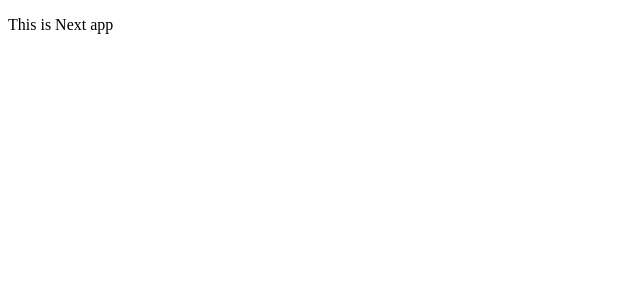
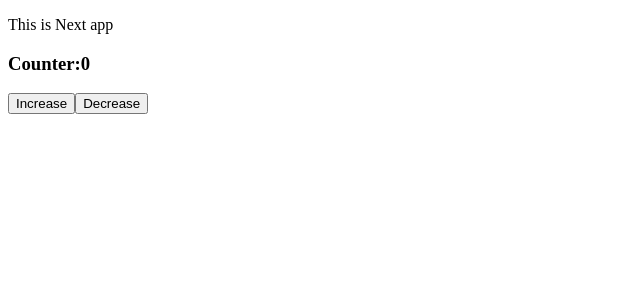
Before and after one commit to nayon117/my-nextjs-app, a Next.js app: page / in a window 1280 px wide. Shown: the top 300 px of the page, without its empty margins (0-640 px from the left). Built offline with nearby package versions, Linux system fonts and the light colour scheme.

Commit message:
create a counter app and learn to convert server to client comp

```diff
--- a/src/app/page.js
+++ b/src/app/page.js
@@ -1,8 +1,14 @@
+"use client";
+import { useState } from "react";
 
 const HomePage = () => {
+  const [counter,setCounter] = useState(0);
   return(
     <div>
        <p> This is Next app </p>
+       <h3>Counter:{counter}</h3>
+       <button className="btn bg-blue-600 px-2 py-1" onClick={()=>setCounter(counter+1)}>Increase</button>
+       <button className="btn bg-blue-600 px-2 py-1" onClick={()=>setCounter(counter-1)}>Decrease</button>
     </div>
   )
 }
```
